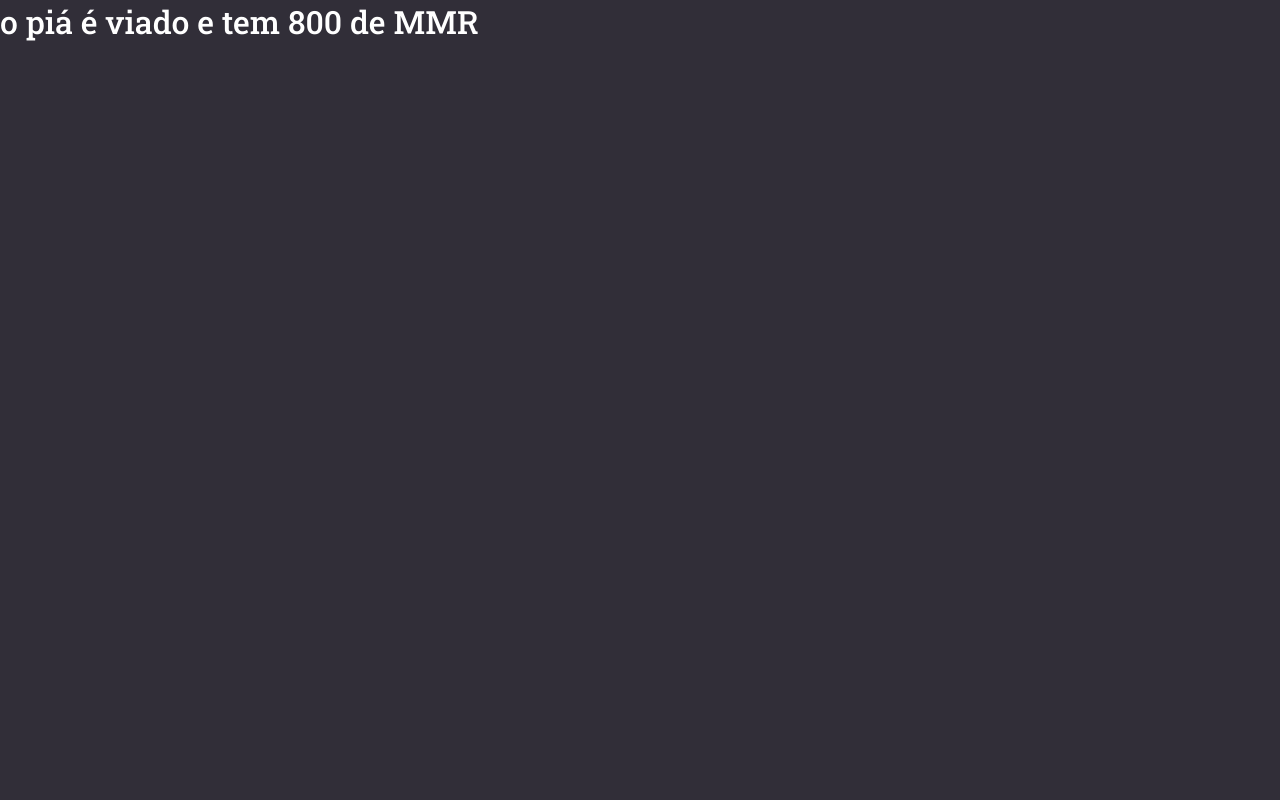
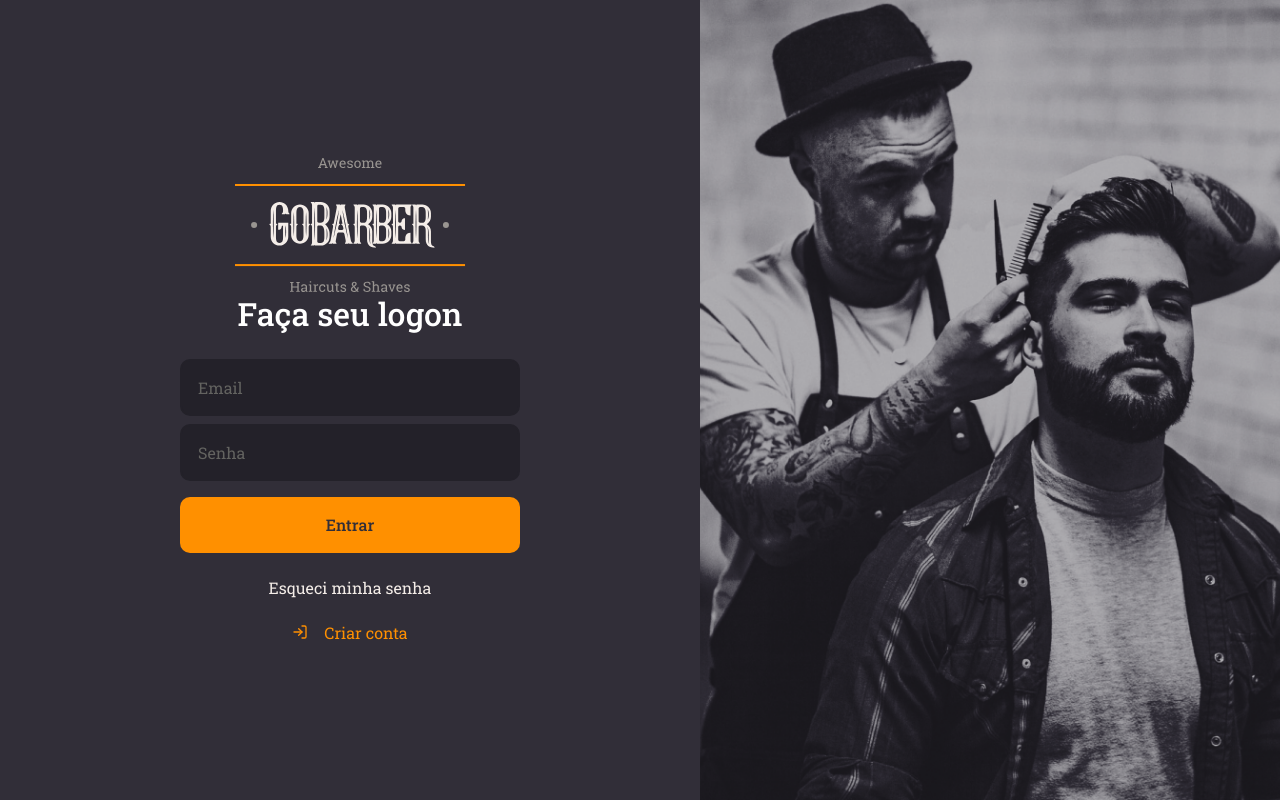
Before and after one commit to RoberManuki/GoBarber-web, a React (Create React App) app: page / in a window 1280 px wide. Built offline with nearby package versions, Linux system fonts and the light colour scheme.

Commit message:
"pagina de login" finished

```diff
--- a/src/App.tsx
+++ b/src/App.tsx
@@ -1,10 +1,11 @@
 import React from 'react';
 import GlobalStyle from './styles/global';
+import Signin from './pages/Signin';
 
 const App: React.FunctionComponent = () => {
   return (
     <>
-      <h1> o piá é viado e tem 800 de MMR </h1>
+      <Signin />
       <GlobalStyle />
     </>
   );
--- /dev/null
+++ b/src/pages/Signin/index.tsx
@@ -0,0 +1,34 @@
+import React from 'react';
+import { FiLogIn } from 'react-icons/fi';
+import { Container, Content, Background } from './styles';
+
+import logoImg from '../../assets/logo.svg';
+
+const Signin: React.FunctionComponent = () => (
+  <>
+    <Container>
+      <Content>
+        <img src={logoImg} alt="GoBarber" />
+        <form>
+          <h1>Faça seu logon</h1>
+
+          <input placeholder="Email" />
+          <input type="password" placeholder="Senha" />
+
+          <button type="submit">Entrar</button>
+
+          <a href="forgot">Esqueci minha senha</a>
+        </form>
+
+        <a href="login">
+          <FiLogIn />
+          Criar conta
+        </a>
+      </Content>
+
+      <Background />
+    </Container>
+  </>
+);
+
+export default Signin;
--- /dev/null
+++ b/src/pages/Signin/styles.ts
@@ -0,0 +1,98 @@
+import styled from 'styled-components';
+import { shade } from 'polished';
+import siginBackgroundImg from '../../assets/sign-in-background.png';
+
+export const Container = styled.div`
+  height: 100vh;
+  display: flex;
+  align-items: stretch;
+`;
+
+export const Content = styled.div`
+  display: flex;
+  flex-direction: column;
+  place-content: center;
+  width: 100%;
+  max-width: 700px;
+  align-items: center;
+
+  form {
+    margin: 0 80px;
+    width: 340px;
+    text-align: center;
+
+    h1 {
+      margin-bottom: 24px;
+    }
+
+    input {
+      background: #232129;
+      border-radius: 10px;
+      border: 2px solid #232129;
+      padding: 16px;
+      width: 100%;
+      color: #f4ede8;
+
+      &::placeholder {
+        color: #636360;
+      }
+
+      & + input {
+        margin-top: 8px;
+      }
+    }
+
+    button {
+      background: #ff9000;
+      height: 56px;
+      border-radius: 10px;
+      border: 0;
+      padding: 0 16px;
+      color: #312e38;
+      width: 100%;
+      font-weight: 500;
+      margin-top: 16px;
+      transition: background-color 0.3s;
+
+      &:hover {
+        background: ${shade(0.2, '#ff9000')};
+      }
+    }
+
+    a {
+      color: #f4ede8;
+      display: block;
+      margin-top: 24px;
+      text-decoration: none;
+      transition: color 0.3s;
+
+      &:hover {
+        color: ${shade(0.2, '#f4ede8')};
+      }
+    }
+  }
+
+  > a {
+    color: #ff9000;
+    display: block;
+    margin-top: 24px;
+    text-decoration: none;
+    transition: color 0.3s;
+    display: flex;
+    align-items: center;
+
+    svg {
+      margin-right: 16px;
+    }
+
+    &:hover {
+      color: ${shade(0.2, '#ff9000')};
+    }
+  }
+`;
+
+export const Background = styled.div`
+  flex: 1;
+  background: url(${siginBackgroundImg}) no-repeat center;
+  background-size: cover;
+`;
```
Also changed, not shown: src/assets/logo.svg (added), src/assets/sign-in-background.png (added).
